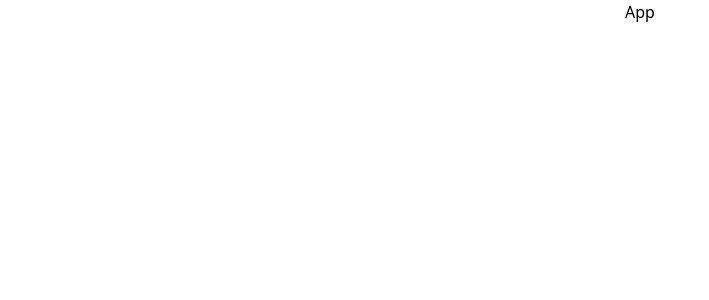
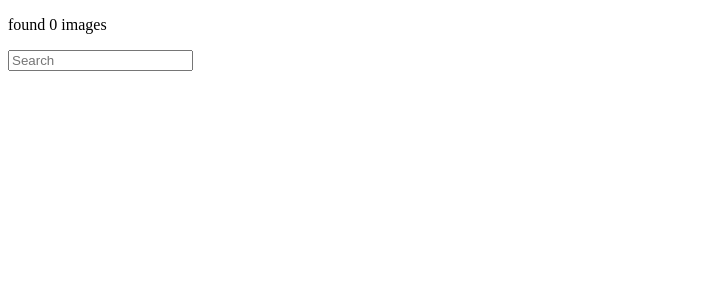
Before and after one commit to hassanShakur/unsplashify, a React (Create React App) app: page / in a window 1280 px wide. Shown: the top 300 px of the page, without its empty margins (0-709 px from the left). Built offline with nearby package versions, Linux system fonts and the light colour scheme.

Commit message:
Initial images fetch

```diff
--- a/src/App.css
+++ b/src/App.css
@@ -1,3 +1,3 @@
-@tailwind base;
+/* @tailwind base;
 @tailwind components;
-@tailwind utilities;
+@tailwind utilities; */
--- a/src/App.js
+++ b/src/App.js
@@ -1,7 +1,24 @@
+import { useState } from 'react';
 import './App.css';
+import ImageList from './components/ImageList';
+import InputForm from './components/InputForm';
+import fetchImages from './helpers/FetchImages';
 
 function App() {
-  return <div className='App text-center'>App</div>;
+  const [resultImages, setResultImages] = useState([]);
+
+  const handleFormSubmit = async (keywords) => {
+    const { data } = await fetchImages(keywords);
+    setResultImages(data.results);
+    console.log(resultImages);
+  };
+  return (
+    <div className=''>
+      <ImageList />
+      <p>found {resultImages.length} images</p>
+      <InputForm onFormSubmit={handleFormSubmit} />
+    </div>
+  );
 }
 
 export default App;
--- /dev/null
+++ b/src/api/axiosBase.js
@@ -0,0 +1,9 @@
+import axios from 'axios';
+
+export default axios.create({
+  baseURL: 'https://api.unsplash.com',
+  headers: {
+    Authorization:
+      'Client-ID eOe-OKFm1343qx47UHIIwWwYZb4-EFWipOR6rsqKqak',
+  },
+});
--- /dev/null
+++ b/src/components/ImageList.js
@@ -0,0 +1,11 @@
+import React from 'react';
+
+const ImageList = () => {
+  return (
+    <div>
+
+    </div>
+  );
+};
+
+export default ImageList;
--- /dev/null
+++ b/src/components/InputForm.js
@@ -0,0 +1,24 @@
+import React, { useState } from 'react';
+
+const InputForm = ({ onFormSubmit }) => {
+  const [inputSearch, setInputSearch] = useState('');
+
+  const handleFormSubmit = (e) => {
+    e.preventDefault();
+    onFormSubmit(inputSearch);
+    setInputSearch('');
+  };
+  return (
+    <form onSubmit={(e) => handleFormSubmit(e)}>
+      <input
+        type='text'
+        value={inputSearch}
+        placeholder='Search'
+        className='search-input'
+        onChange={(e) => setInputSearch(e.target.value)}
+      />
+    </form>
+  );
+};
+
+export default InputForm;
--- /dev/null
+++ b/src/helpers/FetchImages.js
@@ -0,0 +1,20 @@
+import axios from 'axios';
+
+const fetchImages = async (searchTerm) => {
+  const response = await axios.get(
+    'https://api.unsplash.com/search/photos',
+    {
+      params: {
+        query: searchTerm,
+      },
+      headers: {
+        Authorization:
+          'Client-ID eOe-OKFm1343qx47UHIIwWwYZb4-EFWipOR6rsqKqak',
+      },
+    }
+  );
+  //   console.log(response.data.results);
+  return response;
+};
+
+export default fetchImages;
--- a/tailwind.config.js
+++ b/tailwind.config.js
@@ -1,6 +1,6 @@
 /** @type {import('tailwindcss').Config} */
 module.exports = {
-  content: ['./src/*.js'],
+  content: ['./src/*/*.js'],
   theme: {
     extend: {},
   },
```
Also changed, not shown: src/index.js (line endings or trailing spaces), 3 other files (tests, documents, lock files or other folders).
